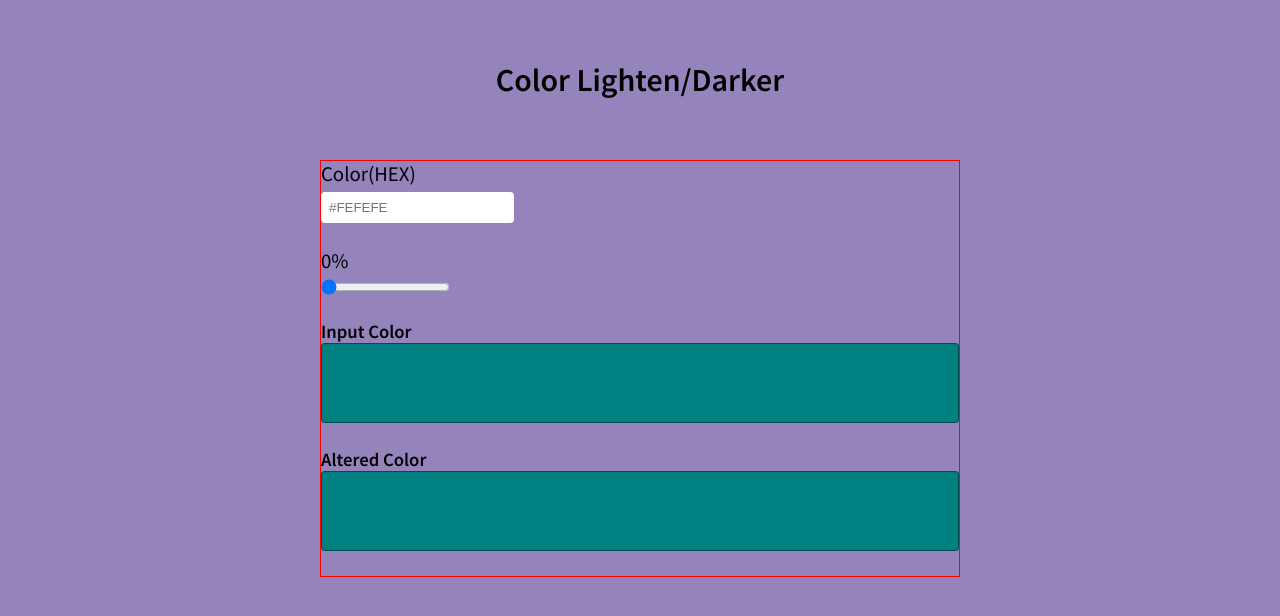
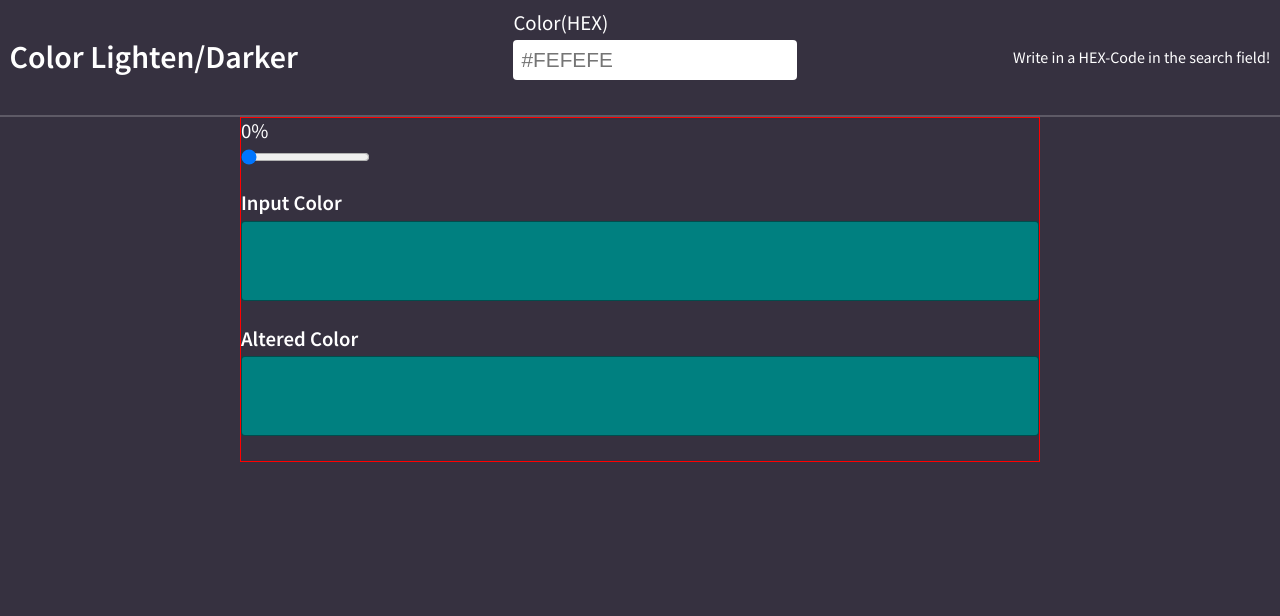
Before and after one commit to mariusrundereim/color-tool, a plain HTML site: page index.html in a window 1280 px wide. Drawn offline with Linux system fonts and the light colour scheme.

Commit message:
edit styling

```diff
--- a/css/style.css
+++ b/css/style.css
@@ -6,11 +6,25 @@
 
 body {
   font-family: "Source Sans Pro", sans-serif;
-  background: rgb(149, 132, 187);
+  background: #363140;
+}
+
+h1,
+h2,
+h3,
+h4,
+label,
+p {
+  color: white;
 }
 
 label {
   display: block;
+  font-size: 1.3rem;
+  margin-bottom: 0.3rem;
+}
+
+h3 {
   font-size: 1.3rem;
   margin-bottom: 0.3rem;
 }
@@ -20,21 +34,24 @@ input {
 }
 
 input[type="text"] {
+  font-size: 1.3rem;
   padding: 0.5rem;
   border-radius: 4px;
   border: none;
 }
 
 .wrapper {
-  width: min(100% - 1rem, 40rem);
+  width: min(100% - 1rem, 50rem);
   margin-inline: auto;
   border: 1px solid red;
 }
 
 .top-header {
-  min-height: 10rem;
-  display: grid;
-  place-content: center;
+  padding: 0.6rem;
+  border-bottom: 2px solid rgb(255, 255, 255, 0.2);
+  display: flex;
+  align-items: center;
+  justify-content: space-between;
 }
 
 .box {
--- a/index.html
+++ b/index.html
@@ -18,12 +18,15 @@
   <body>
     <header class="top-header">
       <h1>Color Lighten/Darker</h1>
-    </header>
-    <div class="wrapper">
       <div>
         <label for="hex">Color(HEX)</label>
         <input type="text" name="hex" id="hexInput" placeholder="#FEFEFE" />
       </div>
+      <div>
+        <p>Write in a HEX-Code in the search field!</p>
+      </div>
+    </header>
+    <div class="wrapper">
       <div>
         <label for="slider" id="sliderText">0%</label>
         <input
```
